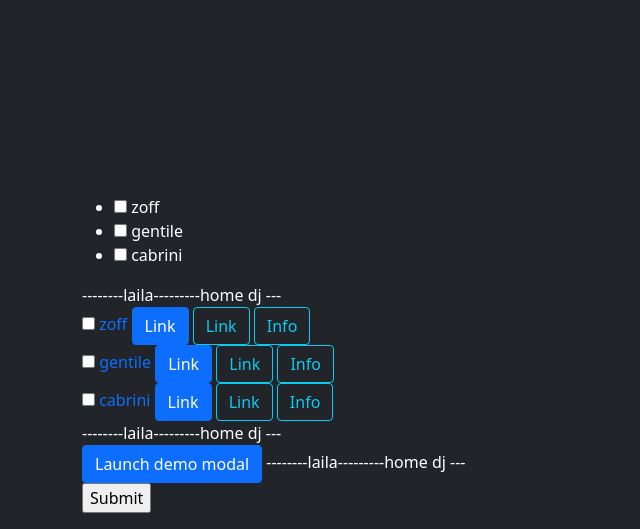
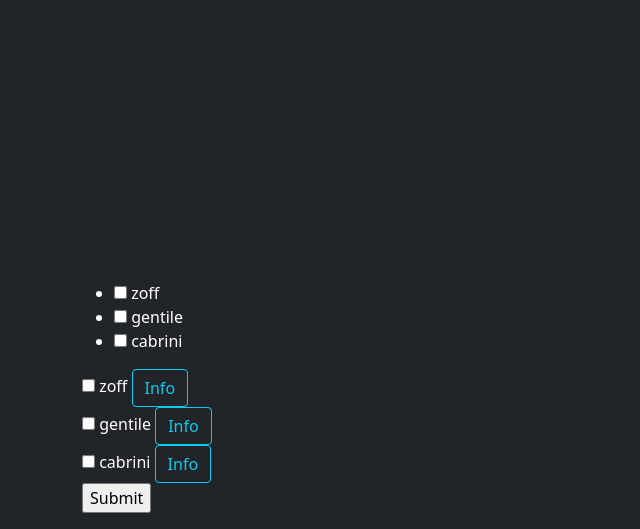
Before and after one commit to steasgio/pigrodj, a Flask app: template templates/home-dj.html in a window 1280 px wide. Shown: the part 271-800 px from the top of the page, without its empty margins (0-640 px from the left). Run offline with Flask 2, Linux system fonts and the light colour scheme; the template is opened without the code that fills it: values that come from a table or form of the project are taken from there, others are empty; parts of the project's set-up code (start-up, migrations or seed data) failed here and were passed over.

Commit message:
version 0 commit before changing load after cleanup

```diff
--- a/templates/home-dj.html
+++ b/templates/home-dj.html
@@ -11,28 +11,12 @@
 <script src="https://code.jquery.com/jquery-3.6.0.min.js" integrity="sha256-/xUj+3OJU5yExlq6GSYGSHk7tPXikynS7ogEvDej/m4=" crossorigin="anonymous"></script>
 <script src="https://code.jquery.com/jquery-3.6.0.min.js" integrity="sha256-/xUj+3OJU5yExlq6GSYGSHk7tPXikynS7ogEvDej/m4=" crossorigin="anonymous"></script>
 	<script type="text/javascript">
-        $(document).ready(function () {
-
-		 $('#loadBtn').click(function(){
-
-			$('#msgDiv').load('http://localhost:8000/playlistsongs', // url
-					{ list_id: '5tKPypIFhGu892JZoZhub8' },    // data
-					function(data, status, jqXGR) {  // callback function
-							alert('data loaded:'+data);
-					});
-
-		});
-
-
-        });
-
 
     function myloadSongs(_list_id) {
-		    alert("oi");
             $('#msgDiv').load('http://localhost:8000/playlistsongs', // url
                { list_id: _list_id },    // data
                   function(data, status, jqXGR) {  // callback function
-                                        alert('data loaded:'+data);
+                                       // alert('data loaded:'+data);
                 });
                 return "ok";
         }
@@ -104,46 +88,36 @@ crossorigin="anonymous"></script>
             <form  method="post" >
                 {{ form.myLists}}
 
-                --------laila---------home dj ---<br/>
                   {% for subfield in form.myLists %}
                        {{subfield}}
-                        <a href="/playlistsongs?list_id={{subfield.data}}"> {{subfield.label}}</a>
+                        {{subfield.label}}
 
-                        <a class="btn btn-primary" href="/playlistsongs?list_id={{subfield.data}}" role="button">Link</a>
-                        <a class="btn btn-outline-info" href="/playlistsongs?list_id={{subfield.data}}" role="button">Link</a>
+
                         <button type="button" class="btn btn-outline-info" onclick="myloadSongs('{{subfield.data}}');" data-bs-toggle="modal" data-bs-target="#exampleModal">Info</button>
                 <br/>
                   {% endfor %}
-               --------laila---------home dj ---<br/>
 
 
-
-
-
-                <!-- Button trigger modal -->
-<button type="button" id="loadBtn" class="btn btn-primary" data-bs-toggle="modal" data-bs-target="#exampleModal">
-  Launch demo modal
-</button>
 
 <!-- Modal -->
 <div class="modal fade" id="exampleModal" tabindex="-1" aria-labelledby="exampleModalLabel" aria-hidden="true">
   <div class="modal-dialog">
     <div class="modal-content">
       <div class="modal-header">
-        <h5 class="modal-title" id="exampleModalLabel">Modal title</h5>
+        <h5 class="modal-title" id="exampleModalLabel">Playlist detail</h5>
         <button type="button" class="btn-close" data-bs-dismiss="modal" aria-label="Close"></button>
       </div>
       <div class="modal-body" id="msgDiv">
-        ...
+        ...loading..
       </div>
       <div class="modal-footer">
         <button type="button" class="btn btn-secondary" data-bs-dismiss="modal">Close</button>
-        <button type="button" class="btn btn-primary">Save changes</button>
+
       </div>
     </div>
   </div>
 </div>
-                --------laila---------home dj ---<br/>
+
 
                 {{ form.csrf_token }}
                 <input type="submit" />
```
